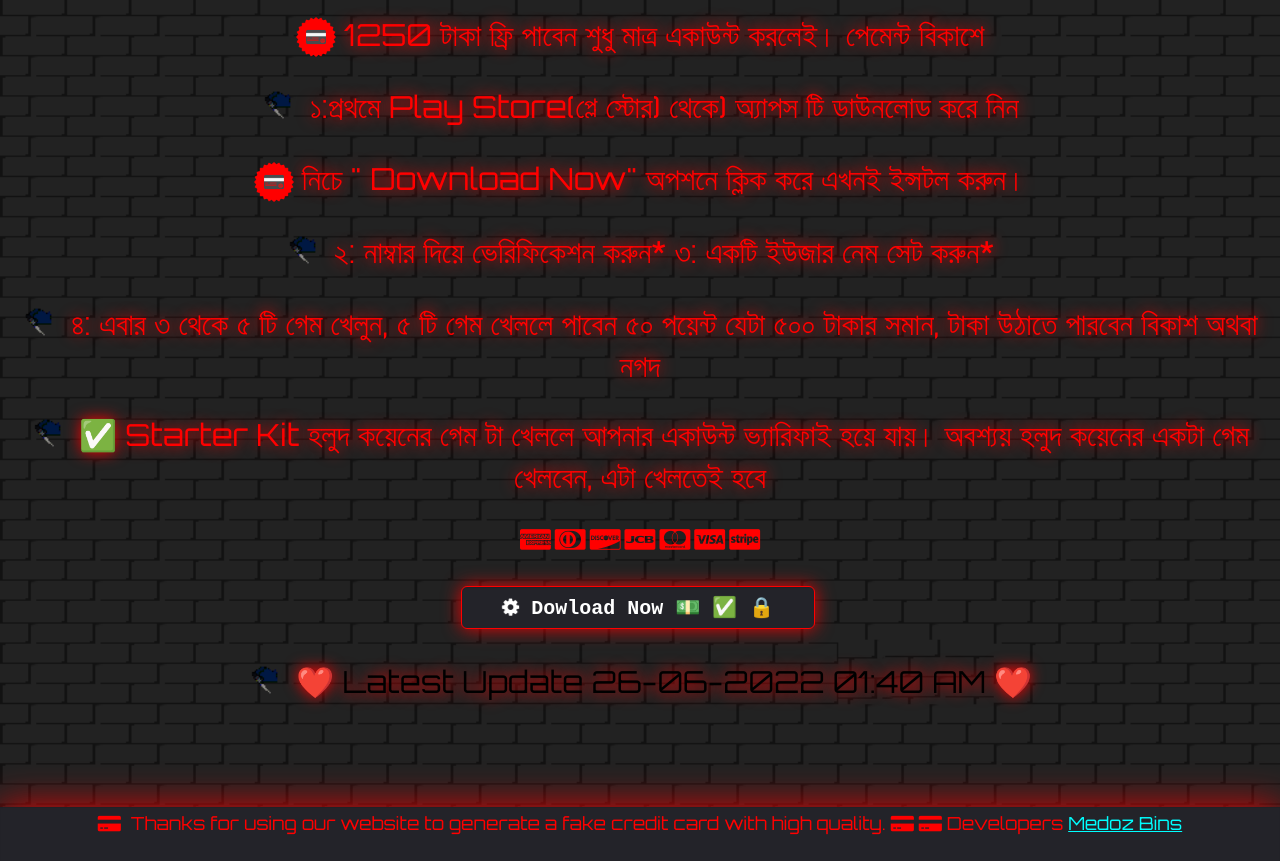
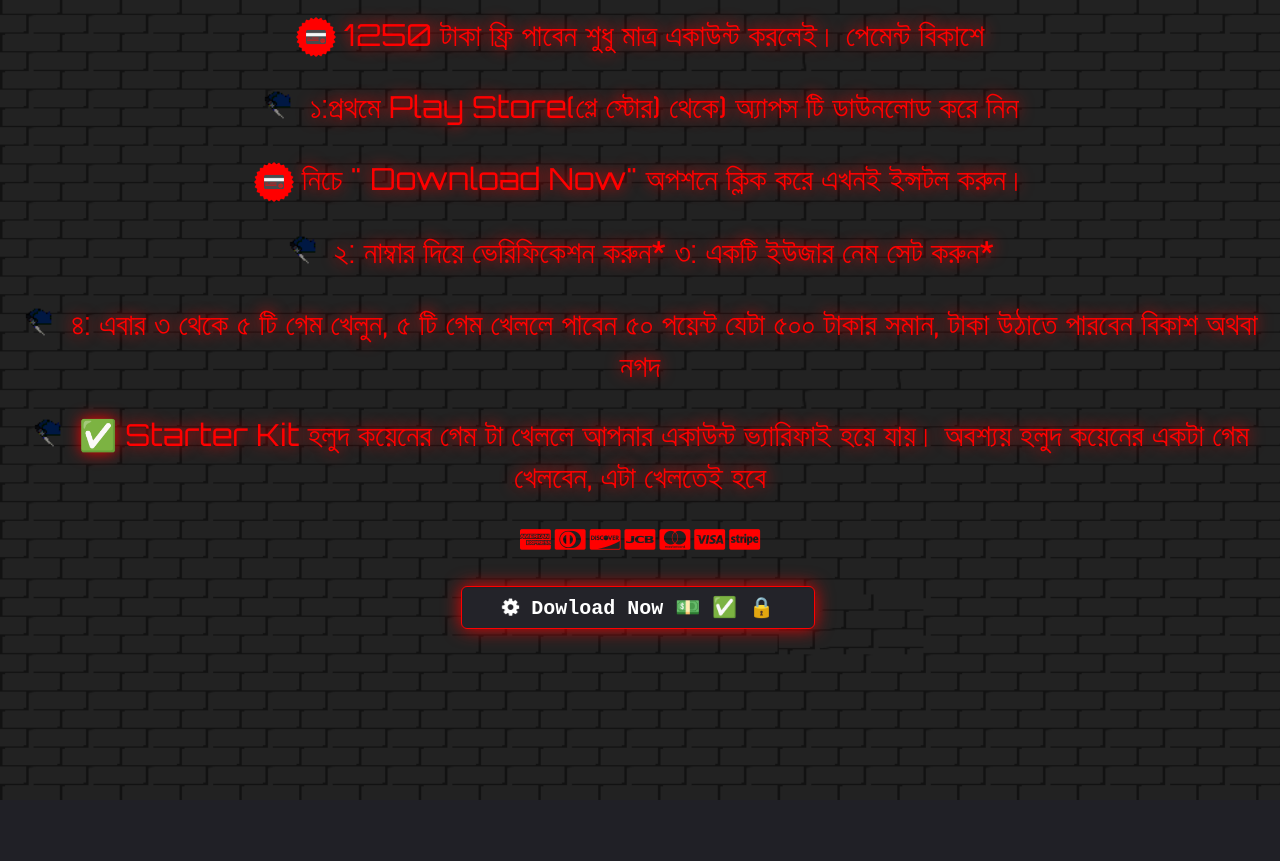
Before and after one commit to medozads/main, a plain HTML site: page index.html in a window 1280 px wide. After the commit the page ends 800 px from the top, so only its background shows below. Drawn offline with Linux system fonts and the light colour scheme; a script that the page names is missing.

Commit message:
Update index.html

```diff
--- a/index.html
+++ b/index.html
@@ -64,27 +64,6 @@
 
 
 
-		     </center>
-	  	  <section class="title"><img src="./files/img/favicon.gif" alt="Medoz Bank Generator"> ❤️ Latest Update 26-06-2022 01:40 AM ❤️ </section>
-                     </center>
-	              </div>
-
-	             </div>
-	           </div>
-	         </form>
-	       </div>
-	     </div>
-		 	<br>
-<br>
-<br>
-<br>
-<footer>
-   <span><i class="fa fa-credit-card-alt" aria-hidden="true"></i>&nbsp; Thanks for using our website to generate a fake credit card with high quality.&nbsp;<i class="fa fa-credit-card-alt" aria-hidden="true"></i>
-<i class="fa fa-credit-card-alt" aria-hidden="true"></i> Developers <a href="https://t.me/s/medozbins" style="color:#00ffff;">Medoz Bins</a><br>
-   <br>
-
-
-<script id="_wausr2">var _wau = _wau || []; _wau.push(["tab", "ehzsr9o1lo", "sr2", "bottom-center"]);</script><script async src="//waust.at/t.js"></script>
 
 </span></footer>
 	<script type="text/javascript" src="./files/js/jquery-1.11.2.min.js"></script>
```
